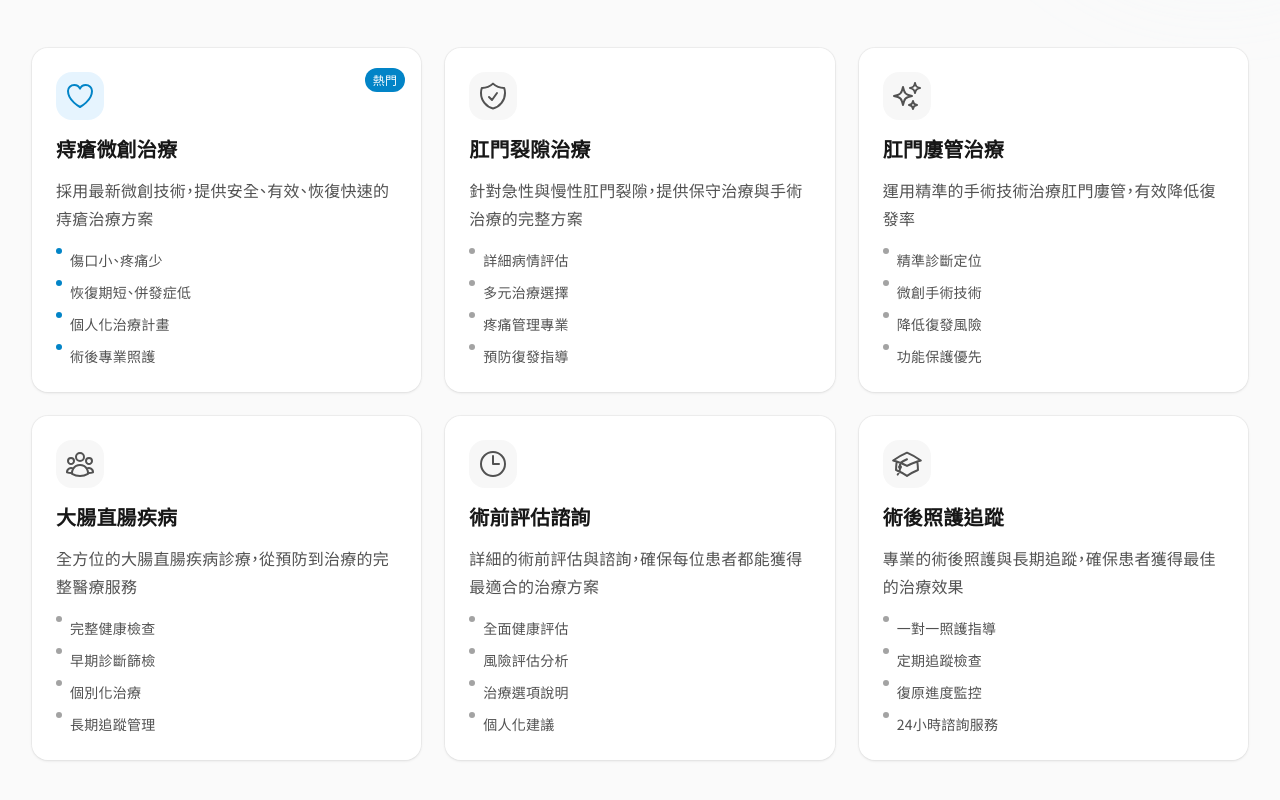
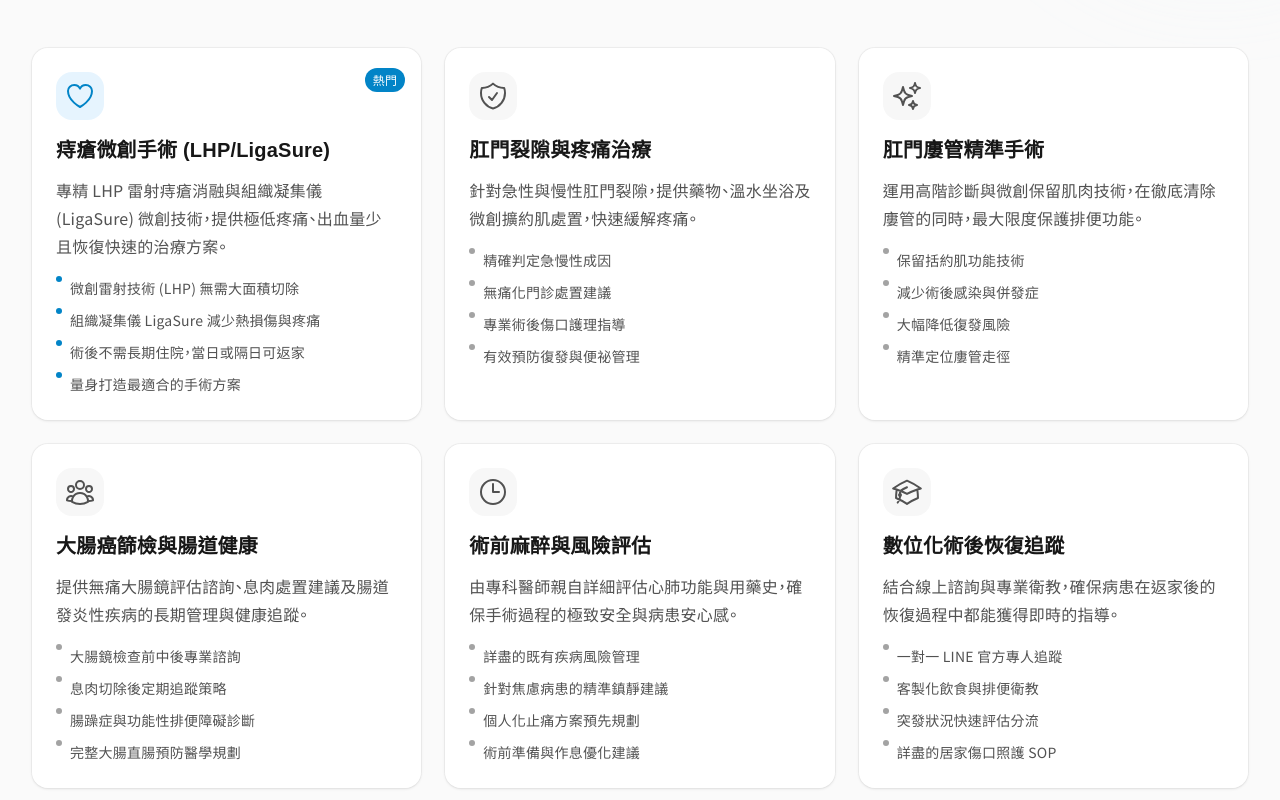
Before and after one commit to AioliaKnight/drfuku, a Next.js app: page /services in a window 1280 px wide. Shown: the part 380-1180 px from the top of the page. Built offline with nearby package versions, Linux system fonts and the light colour scheme; no server answers.

Commit message:
Optimize: update service descriptions, expand FAQs, and refine SEO metadata

```diff
--- a/src/config/constants.ts
+++ b/src/config/constants.ts
@@ -2,7 +2,7 @@
 export const SITE = {
   name: '阿福醫師-大腸直腸外科徐彥勳',
   shortName: '阿福醫師',
-  description: '大腸直腸外科專科醫師徐彥勳（阿福醫師）主持，專精痔瘡微創手術、大腸直腸與肛門疾病診療。提供專業痔瘡治療建議與保健資訊，台北、台中地區推薦的大腸直腸外科醫師。',
+  description: '專精 LHP 雷射痔瘡微創手術與 LigaSure 組織凝集儀手術。阿福醫師（徐彥勳）提供台北、台中地區專業的痔瘡治療、大腸直腸疾病診療與術後全程追蹤，致力於極致止痛與快速恢復。',
   url: 'https://drfuku.com',
   locale: 'zh_TW',
   themeColor: '#0ea5e9'
@@ -153,6 +153,9 @@ export const KEYWORDS = {
 
   // 治療方式
   treatments: [
+    'LHP雷射痔瘡',
+    'LigaSure組織凝集儀',
+    '雷射消融手術',
     '痔瘡手術方式',
     '微創痔瘡',
     '無痛痔瘡手術',
--- a/src/modules/marketing/data/faq.ts
+++ b/src/modules/marketing/data/faq.ts
@@ -1,82 +1,70 @@
 export const faqCategories = [
   {
-    title: '就醫須知',
-    description: '了解看診流程、費用和注意事項，讓您就醫更安心。',
-    keywords: ['看診流程', '醫療費用', '健保給付', '自費項目', '掛號方式', '看診時間'],
+    title: '痔瘡與手術常見問題',
+    description: '深入了解微創技術（LHP、LigaSure）與手術相關的專業疑問。',
+    keywords: ['LHP雷射', 'LigaSure', '微創痔瘡手術', '手術疼痛', '復發率', '肛門括約肌'],
     faqs: [
       {
-        question: '初診需要準備哪些文件？',
-        answer: '建議攜帶：\n1. 健保卡\n2. 身分證件\n3. 過去的相關檢查報告（若有）\n4. 正在服用的藥物清單與過敏史（若有）'
+        question: '什麼是 LHP 雷射痔瘡消融手術？',
+        answer: 'LHP (Laser Hemorrhoidoplasty) 是一種極微創技術，透過雷射能量讓痔瘡組織萎縮，優點是無需大面積切除黏膜，傷口極小、出血少，疼痛感遠低於傳統手術。'
       },
       {
-        question: '看診大約需要多少時間？',
-        answer: '實際看診時間會依症狀與是否需要檢查而調整。\n建議預留較充裕的時間，以確保醫師能完整評估。'
+        question: '微創痔瘡手術需要全身麻醉嗎？',
+        answer: '大多數微創手術（如 LHP 或 LigaSure）可選擇舒眠麻醉或局部浸潤麻醉。阿福醫師會依據您的身體狀況與手術範疇，與麻醉醫師討論最合適的麻醉方案，確保全程無痛。'
       },
       {
-        question: '是否需要事先預約？',
-        answer: '建議先預約以縮短等候時間，方式包括：\n1. LINE 官方帳號\n2. 電話預約\n3. 現場掛號\n預約有助於更順暢安排診療流程。'
+        question: '手術會不會影響排便功能（失禁）？',
+        answer: '專業的大腸直腸外科醫師在手術時會極力保護肛門括約肌與周邊神經。採用 LHP 等微創技術，更能在不損傷肌肉的情況下處置痔瘡，不會影響正常的排便控制功能。'
       },
       {
-        question: '診所接受哪些支付方式？',
-        answer: '一般提供：\n1. 現金\n2. 信用卡\n3. 行動支付（LINE Pay、街口支付）\n4. 健保卡（健保給付項目）\n實際以現場公告與個別診療項目為準。'
+        question: '外痔一定要開刀嗎？還是可以吃藥就好？',
+        answer: '若外痔不痛且無血栓，可先觀察或局部用藥。但若發生急性血栓（劇痛、腫大），或長期影響清潔與造成搔癢，微創手術能快速解決困擾並降低復發率。'
       },
       {
-        question: '如何預約手術時間？',
-        answer: '手術預約流程：\n1. 門診評估確認手術需求\n2. 與醫師討論手術方案\n3. 安排術前檢查\n4. 確認手術時間\n5. 術前衛教說明\n實際安排會依個案狀況與醫師評估調整。'
+        question: '手術後多久可以去上班？',
+        answer: '微創手術如 LHP 術後恢復極快，多數人在 1-3 天後即可恢復日常文書工作。若工作需要大量負重或久站，建議預留 5-7 天的恢復時間。'
       }
     ]
   },
   {
-    title: '治療相關',
-    description: '了解各種治療方式、術後照護和恢復過程。',
-    keywords: ['微創手術', '術後照護', '恢復時間', '治療方式', '手術風險', '止痛方式'],
+    title: '術後照護與恢復',
+    description: '掌握術後黃金期的照護細節，讓恢復過程更順暢。',
+    keywords: ['術後止痛', '溫水坐浴', '術後出血', '排便習慣', '術後飲食', '復原進度'],
     faqs: [
       {
-        question: '痔瘡有哪些治療方式？',
-        answer: '常見治療方式包含：\n1. 保守治療：藥物與生活習慣調整\n2. 微創治療：結紮、凝血或能量治療等\n3. 手術治療：依症狀與分期評估\n醫師會依個別狀況建議最合適的方案。'
+        question: '術後第一次排便會不會很痛？',
+        answer: '這是多數病患最擔心的問題。我們會提供足夠的軟便劑與長效止痛處置。配合多喝水與溫水坐浴，第一次排便通常比想像中順利許多。'
       },
       {
-        question: '微創手術的優點是什麼？',
-        answer: '微創治療通常具有：\n1. 傷口較小、恢復較快\n2. 出血量相對較少\n3. 疼痛與不適感可能較低\n實際效果仍須依個人體質與病況評估。'
+        question: '術後傷口滲血是正常的嗎？',
+        answer: '術後 1-2 週內排便時有微量滲血、或衛生紙上有血漬是正常的。但若發生持續性滴血、大量血塊流出，或伴隨劇烈腹痛，請立即透過 LINE 官方帳號與我們聯繫或就醫。'
       },
       {
-        question: '手術後多久可以恢復正常生活？',
-        answer: '恢復時間因治療方式與個人體質而異。\n醫師會依個案提供術後照護與活動建議，協助您安全恢復。'
+        question: '一定要天天溫水坐浴嗎？',
+        answer: '是的。溫水坐浴能促進局部血液循環、舒緩括約肌痙攣並保持傷口清潔。建議術後 2 週內，每天至少坐浴 3-4 次，每次 5-10 分鐘。'
       },
       {
-        question: '術後需要注意哪些事項？',
-        answer: '常見術後照護包含：\n1. 傷口清潔與護理\n2. 適當活動與休息\n3. 飲食調整（高纖、多喝水）\n4. 避免久坐與重物搬運\n5. 定期回診追蹤\n如有不適，請依醫師指示就醫。'
-      },
-      {
-        question: '手術有什麼風險嗎？',
-        answer: '任何手術都可能有風險，例如出血、感染、暫時性不適等。\n醫師會在術前完整評估並說明注意事項，以降低風險。'
+        question: '術後飲食有什麼禁忌？',
+        answer: '術後 2 週內建議「高纖、多水、清淡」。避免辛辣、菸酒、麻油雞或過於油膩的食物，以免造成排便刺激或傷口充血腫脹。'
       }
     ]
   },
   {
-    title: '預防保健',
-    description: '學習日常預防方法，培養健康的生活習慣。',
-    keywords: ['生活習慣', '飲食建議', '運動方式', '預防方法', '保健知識', '復發預防'],
+    title: '就醫與費用諮詢',
+    description: '透明的就醫資訊，減少您的術前焦慮。',
+    keywords: ['手術費用', '保險理賠', '初診預約', 'LINE諮詢', '門診流程'],
     faqs: [
       {
-        question: '如何預防痔瘡？',
-        answer: '日常預防建議：\n1. 規律排便，不久忍\n2. 飲食均衡，多攝取纖維\n3. 適量運動\n4. 避免久坐\n5. 保持良好如廁習慣\n6. 維持健康體重'
+        question: '微創痔瘡手術可以申請保險理賠嗎？',
+        answer: '大多數的「住院實支實付」或「手術險」都有涵蓋痔瘡手術。由於各保單條款不同，建議諮詢時索取手術名稱，預先向您的保險經紀人確認理賠範圍。'
       },
       {
-        question: '哪些運動有助於預防痔瘡？',
-        answer: '建議運動包含：\n1. 散步\n2. 游泳\n3. 瑜珈\n4. 輕度有氧運動\n5. 核心肌群訓練\n提醒：運動強度以舒適可持續為原則。'
+        question: '可以當天門診就當天手術嗎？',
+        answer: '為了安全考量，我們建議先經過門診詳細評估。除非是緊急的血栓外痔需要即時處置，一般手術會安排在門診後的 3-7 天，以便完成術前檢查與準備。'
       },
       {
-        question: '飲食上要注意什麼？',
-        answer: '飲食建議：\n1. 多攝取高纖維食物：蔬菜、水果、全穀物\n2. 充足水分\n3. 減少辛辣刺激食物\n4. 適量酒精\n5. 均衡營養\n6. 規律進食'
-      },
-      {
-        question: '工作時要如何預防痔瘡？',
-        answer: '工作期間建議：\n1. 每 1 小時起身活動\n2. 使用合適座椅\n3. 保持正確坐姿\n4. 簡單伸展\n5. 補充水分\n6. 不延遲如廁'
-      },
-      {
-        question: '痔瘡容易復發嗎？如何預防復發？',
-        answer: '預防復發重點：\n1. 維持良好生活習慣\n2. 留意早期症狀\n3. 穩定飲食與運動\n4. 避免久坐與便秘\n如有症狀建議及早就醫評估。'
+        question: '如何選擇適合我的手術方式？',
+        answer: '沒有「最好」的手術，只有「最適合」您的方案。阿福醫師會綜合考慮您的痔瘡嚴重度（分級）、生活型態（是否需要快速回職場）以及對疼痛的耐受度，提供客製化建議。'
       }
     ]
   }
--- a/src/modules/marketing/data/services.tsx
+++ b/src/modules/marketing/data/services.tsx
@@ -18,69 +18,69 @@ export interface Service {
 export const services: Service[] = [
   {
     icon: <HiOutlineHeart className="h-8 w-8" />,
-    title: '痔瘡微創治療',
-    description: '採用最新微創技術，提供安全、有效、恢復快速的痔瘡治療方案',
+    title: '痔瘡微創手術 (LHP/LigaSure)',
+    description: '專精 LHP 雷射痔瘡消融與組織凝集儀 (LigaSure) 微創技術，提供極低疼痛、出血量少且恢復快速的治療方案。',
     features: [
-      '傷口小、疼痛少',
-      '恢復期短、併發症低',
-      '個人化治療計畫',
-      '術後專業照護'
+      '微創雷射技術 (LHP) 無需大面積切除',
+      '組織凝集儀 LigaSure 減少熱損傷與疼痛',
+      '術後不需長期住院，當日或隔日可返家',
+      '量身打造最適合的手術方案'
     ],
     highlight: true
   },
   {
     icon: <HiOutlineShieldCheck className="h-8 w-8" />,
-    title: '肛門裂隙治療',
-    description: '針對急性與慢性肛門裂隙，提供保守治療與手術治療的完整方案',
+    title: '肛門裂隙與疼痛治療',
+    description: '針對急性與慢性肛門裂隙，提供藥物、溫水坐浴及微創擴約肌處置，快速緩解疼痛。',
     features: [
-      '詳細病情評估',
-      '多元治療選擇',
-      '疼痛管理專業',
-      '預防復發指導'
+      '精確判定急慢性成因',
+      '無痛化門診處置建議',
+      '專業術後傷口護理指導',
+      '有效預防復發與便祕管理'
     ]
   },
   {
     icon: <HiOutlineSparkles className="h-8 w-8" />,
-    title: '肛門廔管治療',
-    description: '運用精準的手術技術治療肛門廔管，有效降低復發率',
+    title: '肛門廔管精準手術',
+    description: '運用高階診斷與微創保留肌肉技術，在徹底清除廔管的同時，最大限度保護排便功能。',
     features: [
-      '精準診斷定位',
-      '微創手術技術',
-      '降低復發風險',
-      '功能保護優先'
+      '保留括約肌功能技術',
+      '減少術後感染與併發症',
+      '大幅降低復發風險',
+      '精準定位廔管走徑'
     ]
   },
   {
     icon: <HiOutlineUserGroup className="h-8 w-8" />,
-    title: '大腸直腸疾病',
-    description: '全方位的大腸直腸疾病診療，從預防到治療的完整醫療服務',
+    title: '大腸癌篩檢與腸道健康',
+    description: '提供無痛大腸鏡評估諮詢、息肉處置建議及腸道發炎性疾病的長期管理與健康追蹤。',
     features: [
-      '完整健康檢查',
-      '早期診斷篩檢',
-      '個別化治療',
-      '長期追蹤管理'
+      '大腸鏡檢查前中後專業諮詢',
+      '息肉切除後定期追蹤策略',
+      '腸躁症與功能性排便障礙診斷',
+      '完整大腸直腸預防醫學規劃'
     ]
   },
   {
     icon: <HiOutlineClock className="h-8 w-8" />,
-    title: '術前評估諮詢',
-    description: '詳細的術前評估與諮詢，確保每位患者都能獲得最適合的治療方案',
+    title: '術前麻醉與風險評估',
+    description: '由專科醫師親自詳細評估心肺功能與用藥史，確保手術過程的極致安全與病患安心感。',
     features: [
-      '全面健康評估',
-      '風險評估分析',
-      '治療選項說明',
-      '個人化建議'
+      '詳盡的既有疾病風險管理',
+      '針對焦慮病患的精準鎮靜建議',
+      '個人化止痛方案預先規劃',
+      '術前準備與作息優化建議'
     ]
   },
   {
     icon: <HiOutlineAcademicCap className="h-8 w-8" />,
-    title: '術後照護追蹤',
-    description: '專業的術後照護與長期追蹤，確保患者獲得最佳的治療效果',
+    title: '數位化術後恢復追蹤',
+    description: '結合線上諮詢與專業衛教，確保病患在返家後的恢復過程中都能獲得即時的指導。',
     features: [
-      '一對一照護指導',
-      '定期追蹤檢查',
-      '復原進度監控',
-      '24小時諮詢服務'
+      '一對一 LINE 官方專人追蹤',
+      '客製化飲食與排便衛教',
+      '突發狀況快速評估分流',
+      '詳盡的居家傷口照護 SOP'
     ]
   }
 ]
```
